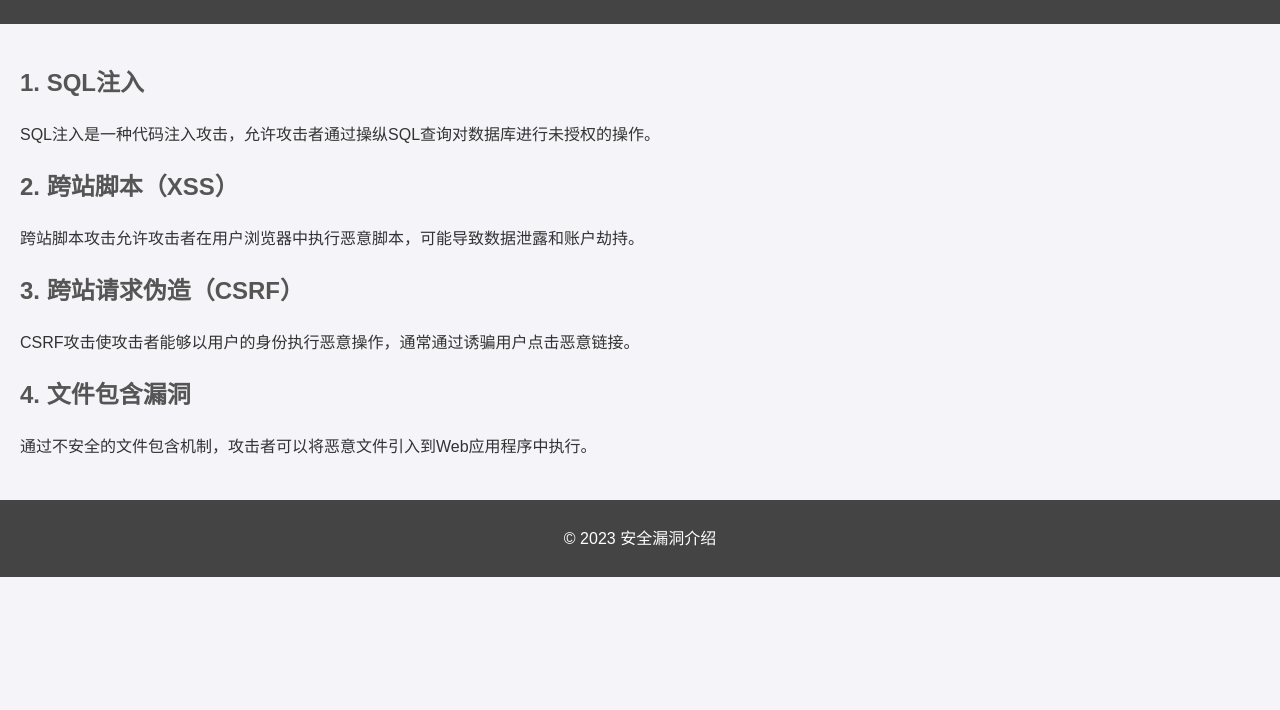
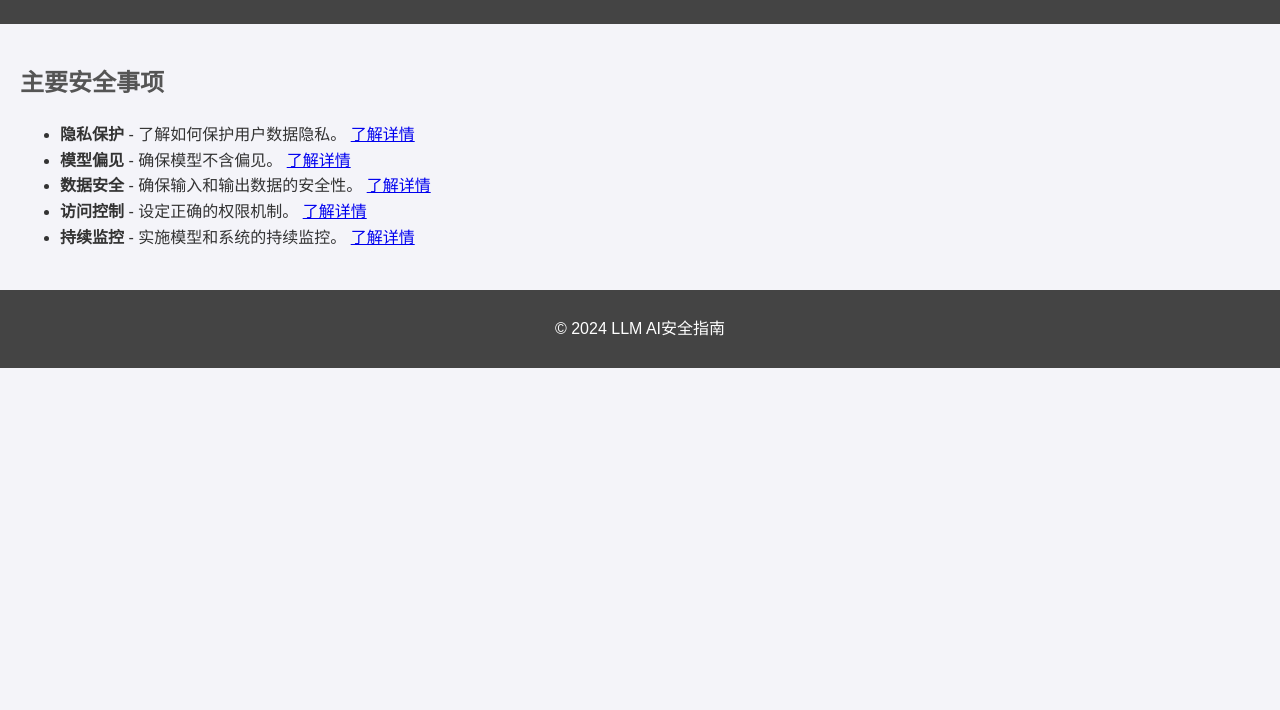
Before and after one commit to ggz001/ggz001.github.io, a plain HTML site: page index.html in a window 1280 px wide. Shown: the part 90-800 px from the top of the page. Drawn offline with Linux system fonts and the light colour scheme.

Commit message:
Update index.html

```diff
--- a/index.html
+++ b/index.html
@@ -3,38 +3,49 @@
 <head>
     <meta charset="UTF-8">
     <meta name="viewport" content="width=device-width, initial-scale=1.0">
-    <title>常见安全漏洞介绍</title>
+    <title>LLM AI安全注意事项</title>
     <link rel="stylesheet" href="styles.css">
 </head>
 <body>
     <header>
-        <h1>常见安全漏洞介绍</h1>
+        <h1>LLM AI安全注意事项</h1>
     </header>
 
     <main>
         <section>
-            <h2>1. SQL注入</h2>
-            <p>SQL注入是一种代码注入攻击，允许攻击者通过操纵SQL查询对数据库进行未授权的操作。</p>
-        </section>
-
-        <section>
-            <h2>2. 跨站脚本（XSS）</h2>
-            <p>跨站脚本攻击允许攻击者在用户浏览器中执行恶意脚本，可能导致数据泄露和账户劫持。</p>
-        </section>
-
-        <section>
-            <h2>3. 跨站请求伪造（CSRF）</h2>
-            <p>CSRF攻击使攻击者能够以用户的身份执行恶意操作，通常通过诱骗用户点击恶意链接。</p>
-        </section>
-
-        <section>
-            <h2>4. 文件包含漏洞</h2>
-            <p>通过不安全的文件包含机制，攻击者可以将恶意文件引入到Web应用程序中执行。</p>
+            <h2>主要安全事项</h2>
+            <ul>
+                <li>
+                    <strong>隐私保护</strong>
+                    - 了解如何保护用户数据隐私。
+                    <a href="https://zh.wikipedia.org/wiki/%E7%A7%81%E5%AF%86" target="_blank">了解详情</a>
+                </li>
+                <li>
+                    <strong>模型偏见</strong>
+                    - 确保模型不含偏见。
+                    <a href="https://zh.wikipedia.org/wiki/%E5%9E%8B%E6%A8%A1%E5%81%8F%E8%A7%81" target="_blank">了解详情</a>
+                </li>
+                <li>
+                    <strong>数据安全</strong>
+                    - 确保输入和输出数据的安全性。
+                    <a href="https://zh.wikipedia.org/wiki/%E6%95%B0%E6%8D%AE%E5%AE%89%E5%85%A8" target="_blank">了解详情</a>
+                </li>
+                <li>
+                    <strong>访问控制</strong>
+                    - 设定正确的权限机制。
+                    <a href="https://zh.wikipedia.org/wiki/%E8%AE%BF%E9%97%AE%E6%8E%A7%E5%88%B6" target="_blank">了解详情</a>
+                </li>
+                <li>
+                    <strong>持续监控</strong>
+                    - 实施模型和系统的持续监控。
+                    <a href="https://zh.wikipedia.org/wiki/%E7%8E%B0%E4%BB%A3%E7%9B%91%E6%8E%A7" target="_blank">了解详情</a>
+                </li>
+            </ul>
         </section>
     </main>
 
     <footer>
-        <p>&copy; 2023 安全漏洞介绍</p>
+        <p>&copy; 2024 LLM AI安全指南</p>
     </footer>
 </body>
 </html>
```
